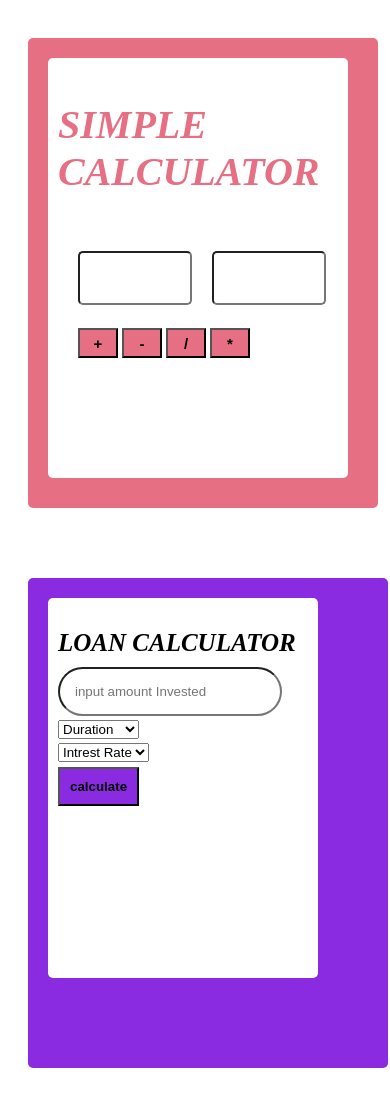
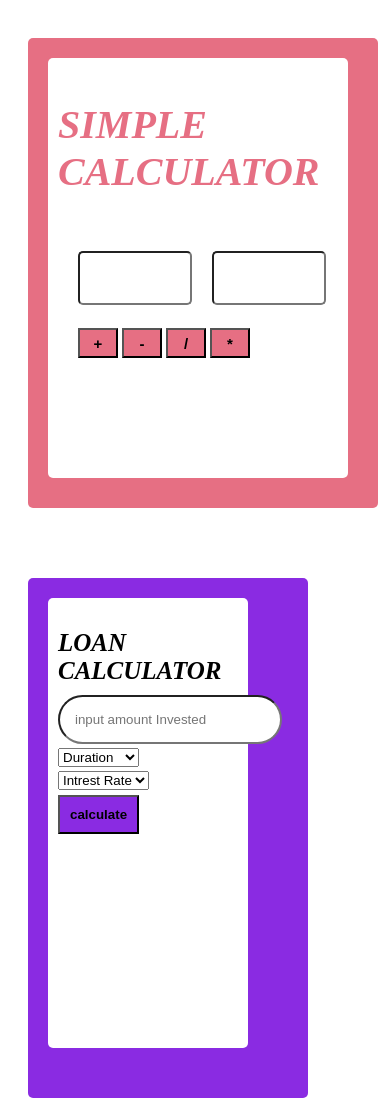
Before and after one commit to Ifeoluwaolatunde/favour, a plain HTML site: page loan.html in a window 390 px wide. Shown: the part 639-1737 px from the top of the page. Before the commit the page ends 1707 px from the top, so only its background shows below. Drawn offline with Linux system fonts and the light colour scheme.

Commit message:
Update loan.html

```diff
--- a/loan.html
+++ b/loan.html
@@ -216,10 +216,10 @@
             border-radius: 5px;
          }
         .dang{
-            width: 250px;
+            width: 75%;
             padding: 10px;
             padding-bottom: 20px;
-            height: 350px;
+            height: 420px;
             background-color: white;
             color: black;
             font-size: 20px;
@@ -271,8 +271,8 @@
             background-color: blueviolet;
             padding: 20px;
             padding-bottom: 50px;
-            width: 320px;
-            height: 420px;
+            width: 80%;
+            height: 450px;
             border-radius: 5px;
             margin-left: 0px;
             margin-top: 70px;
```
